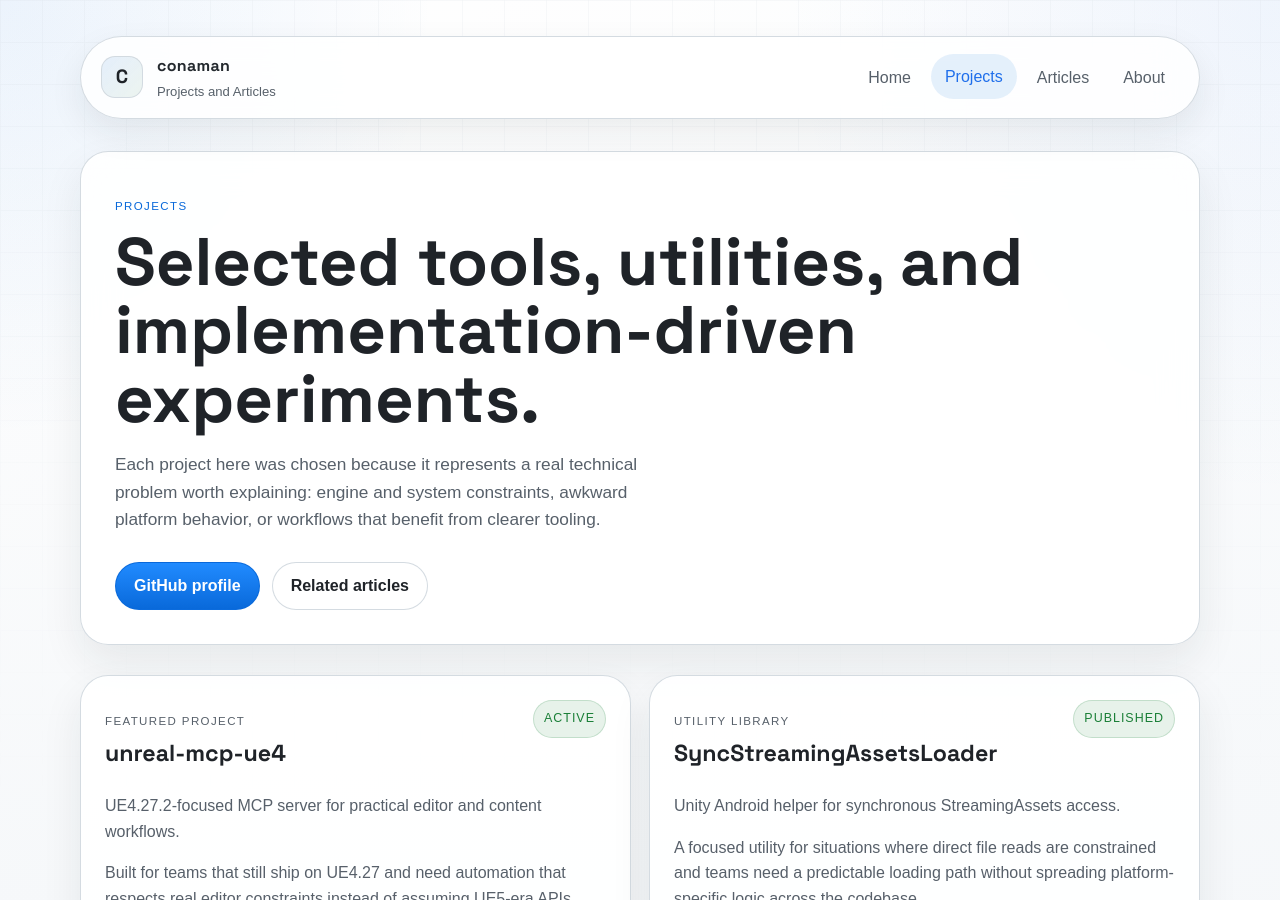
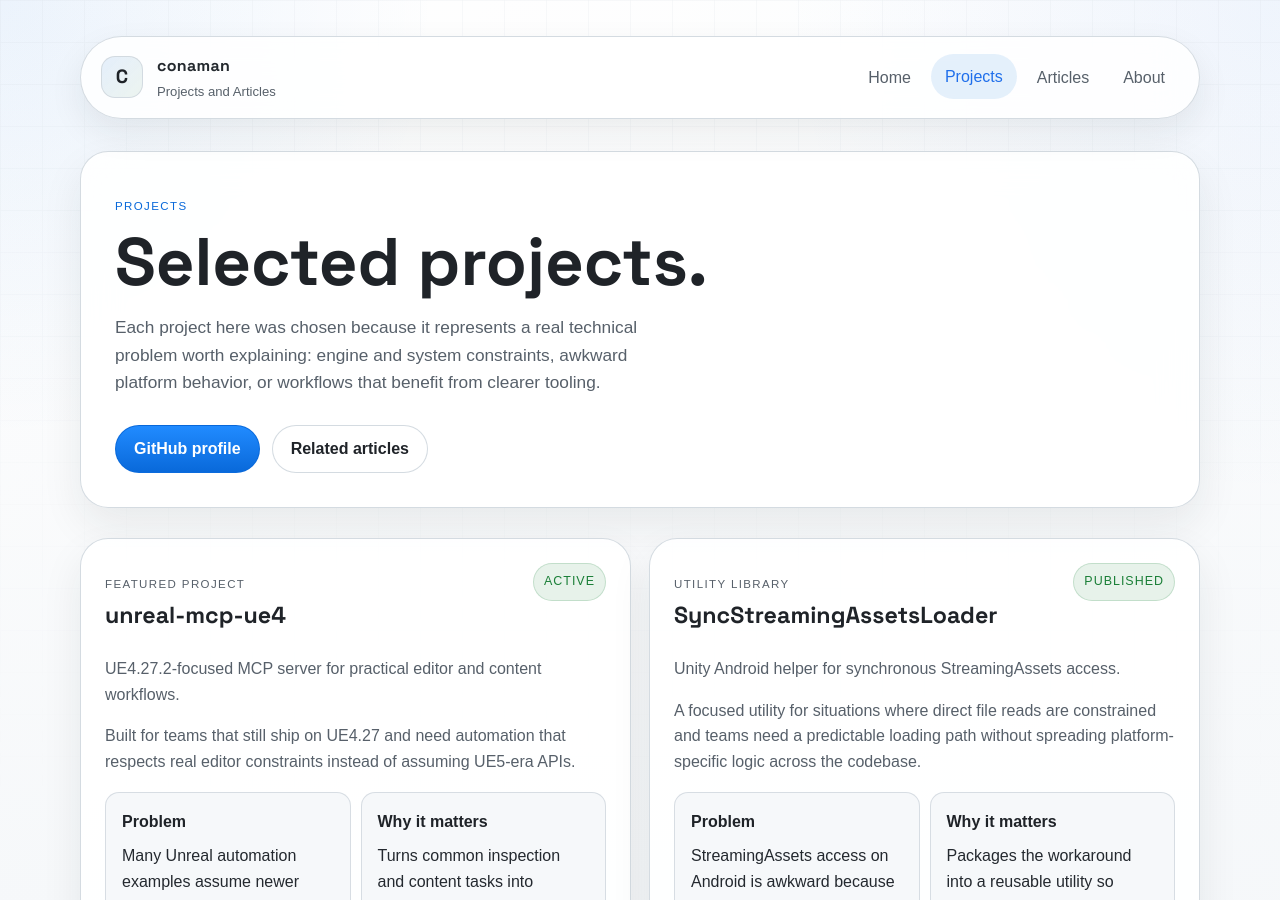
Before and after one commit to conaman/conaman.github.io, a Jekyll site: the page built from projects.html, in a window 1280 px wide and 900 px high. Built offline with Jekyll 4.4.1, drawn with Linux system fonts in a browser that asks for light colours; some web fonts are replaced.

Commit message:
Shorten page hero headings

```diff
--- a/projects.html
+++ b/projects.html
@@ -6,7 +6,7 @@ permalink: /projects/
 ---
 <section class="page-hero">
   <p class="section-eyebrow">Projects</p>
-  <h1>Selected tools, utilities, and implementation-driven experiments.</h1>
+  <h1>Selected projects.</h1>
   <p class="page-intro">Each project here was chosen because it represents a real technical problem worth explaining: engine and system constraints, awkward platform behavior, or workflows that benefit from clearer tooling.</p>
   <div class="cta-row">
     <a class="button button-primary" href="https://github.com/conaman">GitHub profile</a>
--- a/writing.html
+++ b/writing.html
@@ -6,7 +6,7 @@ permalink: /writing/
 ---
 <section class="page-hero">
   <p class="section-eyebrow">Articles</p>
-  <h1>Technical articles that support the repositories.</h1>
+  <h1>Technical articles.</h1>
   <p class="page-intro">The articles here are meant to be useful reference material: build notes, source-level observations, and project introductions that make implementation choices easier to follow later.</p>
 </section>
 
```
